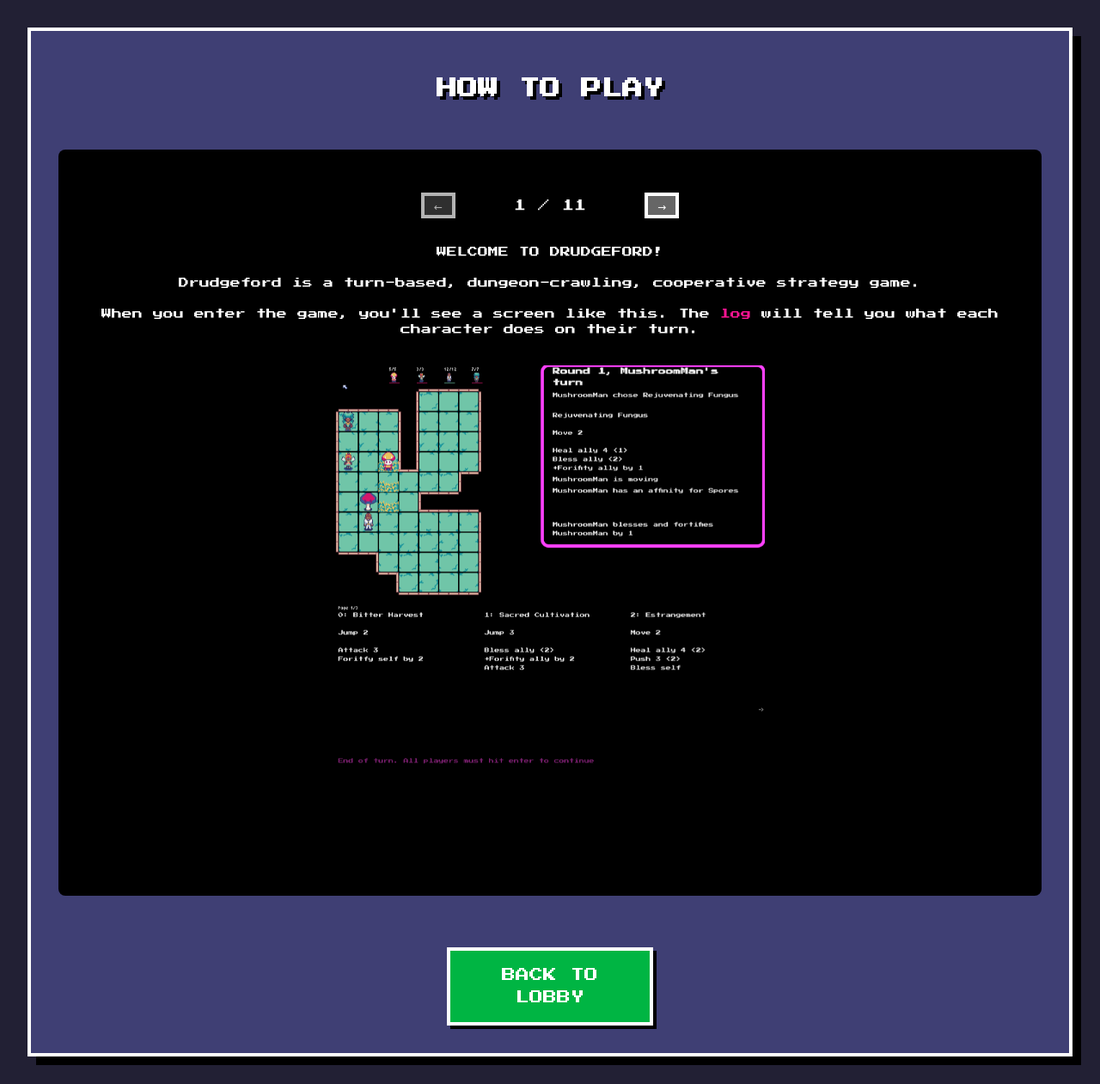
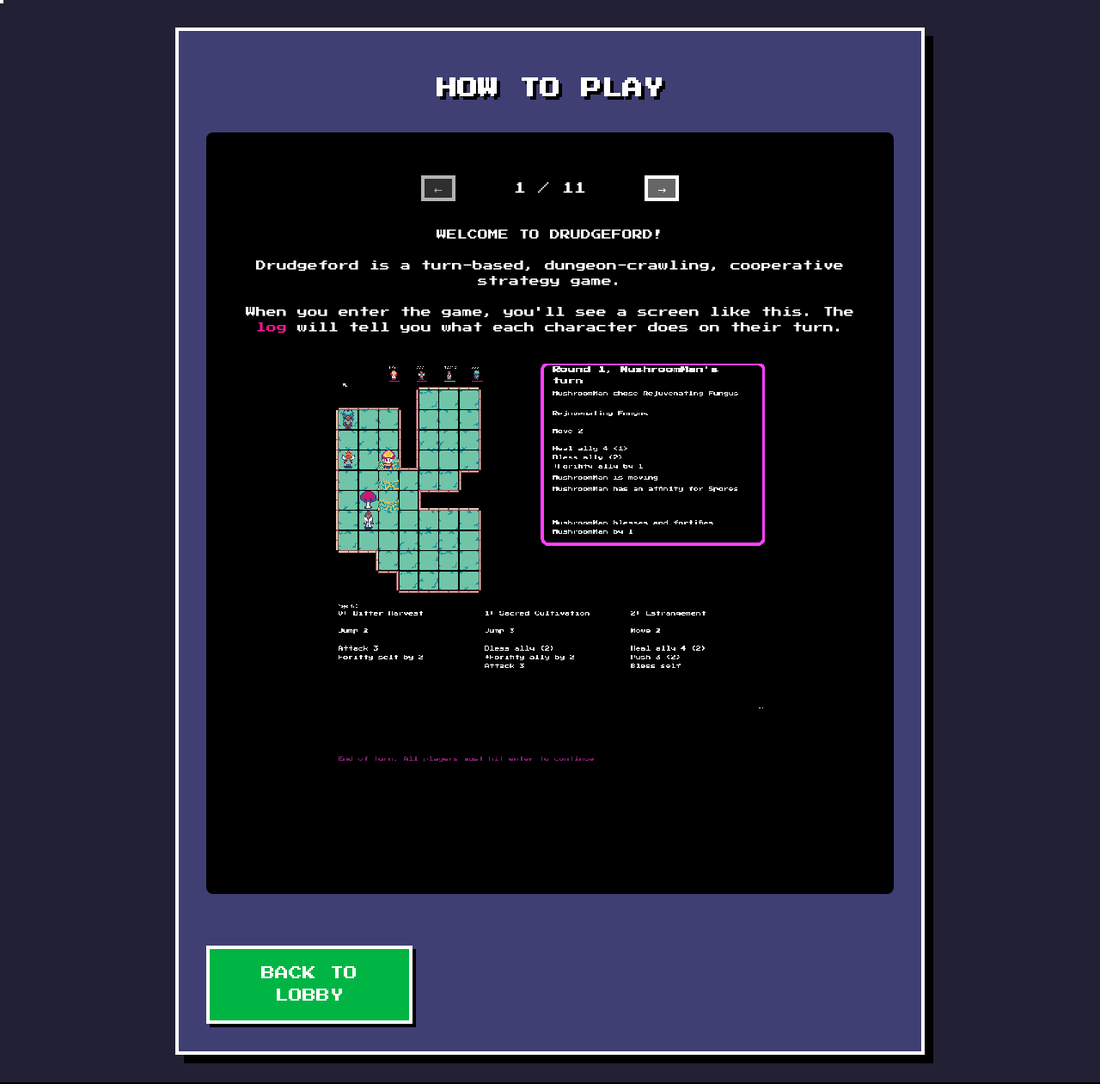
Before and after one commit to k-reddy/drudgeford, a Flask app: page /tutorial in a window 1280 px wide. Shown: the whole page at 86% size. Run offline with Flask 3, Linux system fonts and the light colour scheme.

Commit message:
fixing some formatting

```diff
--- a/Gloomhaven/executable/lobby.py
+++ b/Gloomhaven/executable/lobby.py
@@ -413,7 +413,7 @@ TUTORIAL_HTML = """
     </script>
 </head>
 <body>
-    <div class="tutorial-container">
+    <div class="container">
         <h1>HOW TO PLAY</h1>
 
         <div class="tutorial-content">
--- a/Gloomhaven/executable/static/styles.css
+++ b/Gloomhaven/executable/static/styles.css
@@ -7,8 +7,8 @@ body {
     padding: 2rem;
 }
 
-.container {
-    max-width: none;
+/* .container {
+    max-width: 800px;
     margin: 0;
     background-color: #3f3f74;
     border: 4px solid #fff;
@@ -18,19 +18,15 @@ body {
     flex-direction: column;
     align-items: center;
     padding: 1rem;
-}
-
-.tutorial-container {
-    max-width: none;
-    margin: 0;
+} */
+.container {
+    max-width: 800px;
+    margin: 0 auto;
+    padding: 2rem;
     background-color: #3f3f74;
     border: 4px solid #fff;
+    image-rendering: pixelated;
     box-shadow: 10px 10px 0px #000;
-    height: 100%;
-    display: flex;
-    flex-direction: column;
-    align-items: center;
-    padding: 2rem;
 }
 
 h1 {
--- a/Gloomhaven/executable/styles.css
+++ b/Gloomhaven/executable/styles.css
@@ -7,8 +7,8 @@ body {
     padding: 2rem;
 }
 
-.container {
-    max-width: none;
+/* .container {
+    max-width: 800px;
     margin: 0;
     background-color: #3f3f74;
     border: 4px solid #fff;
@@ -18,19 +18,15 @@ body {
     flex-direction: column;
     align-items: center;
     padding: 1rem;
-}
-
-.tutorial-container {
-    max-width: none;
-    margin: 0;
+} */
+.container {
+    max-width: 800px;
+    margin: 0 auto;
+    padding: 2rem;
     background-color: #3f3f74;
     border: 4px solid #fff;
+    image-rendering: pixelated;
     box-shadow: 10px 10px 0px #000;
-    height: 100%;
-    display: flex;
-    flex-direction: column;
-    align-items: center;
-    padding: 2rem;
 }
 
 h1 {
```
Also changed, not shown: 2 other files.
